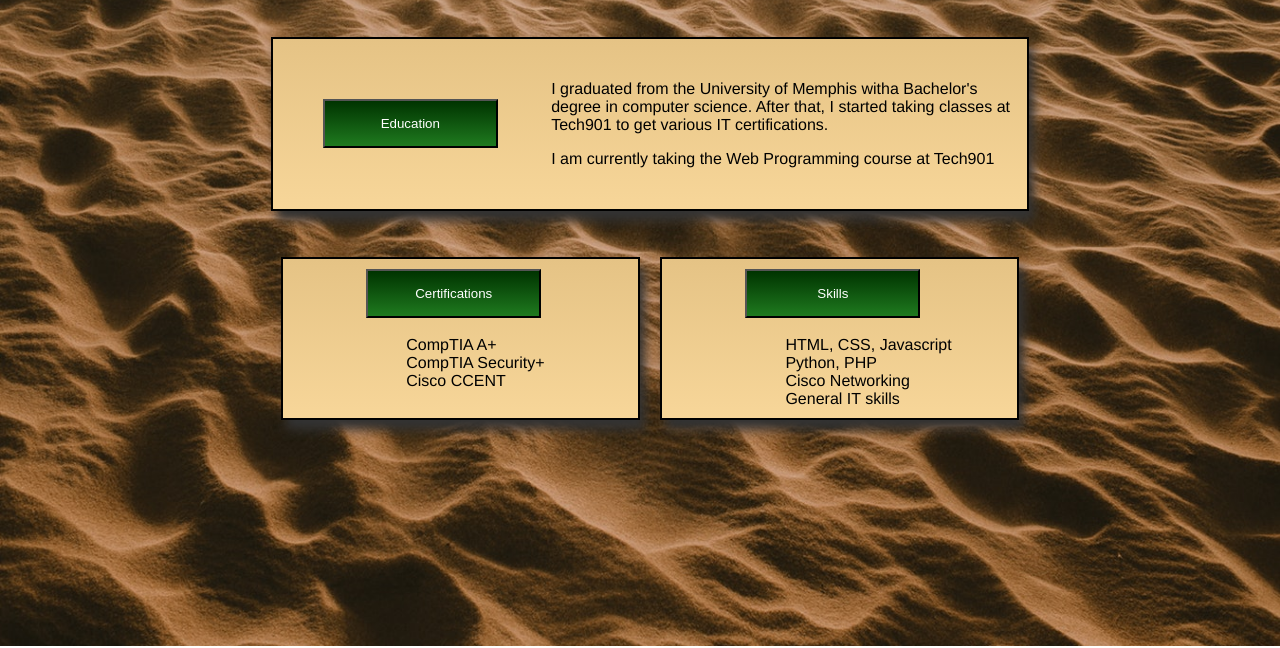
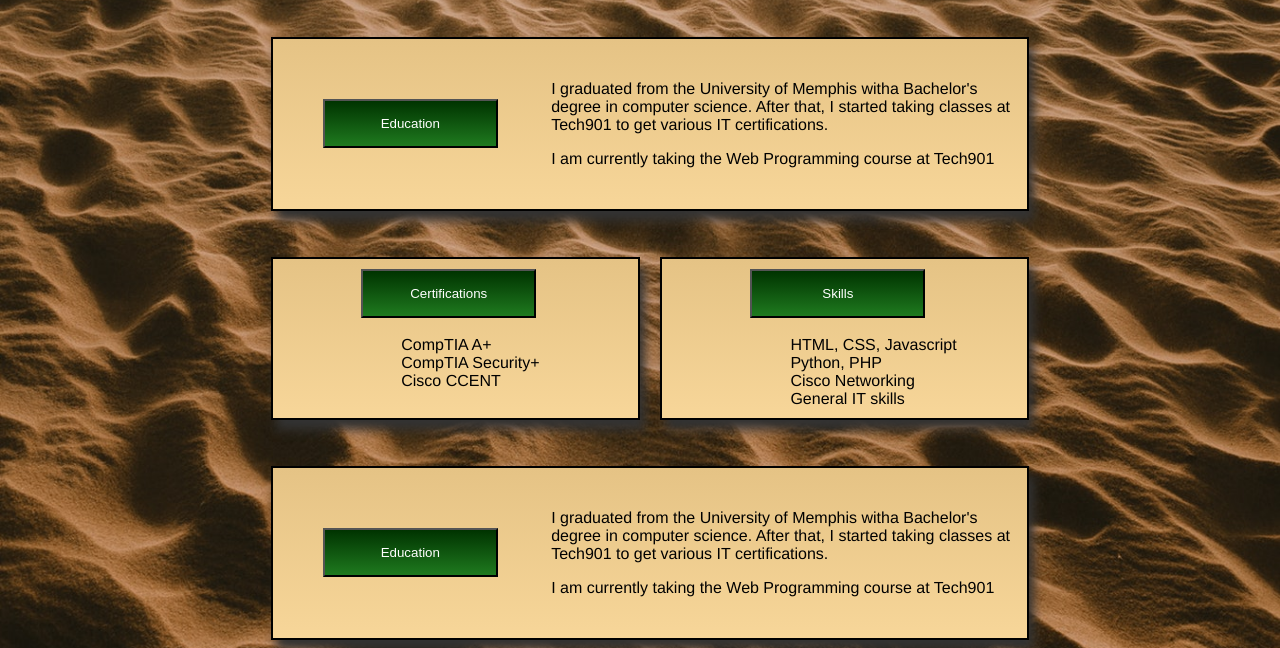
Before and after one commit to apatrick662/portfolio-site, a plain HTML site: page index.html in a window 1280 px wide. Shown: the part 154-802 px from the top of the page. Drawn offline with Linux system fonts and the light colour scheme.

Commit message:
added box

```diff
--- a/index.html
+++ b/index.html
@@ -26,7 +26,7 @@
 		</div>
 		<br><br>
 		<div class="side-by-side-wrapper">
-			<div class="side-box">
+			<div class="side-box" id="left-box">
 				<ul>
 					<li><button class="link" type="button">Certifications</button></li>
 					<li class="description">
@@ -40,7 +40,7 @@
 				</ul>
 			</div>
 			<br><br>
-			<div class="side-box">
+			<div class="side-box" id="right-box">
 				<ul>
 					<li><button class="link" type="button">Skills</button></li>
 					<li class="description"><ul>
@@ -53,6 +53,15 @@
 				</ul>
 			</div>
 			<br><br>
+
+		</div>
+		<br><br>
+		<div class="body-entry">
+			<ul>
+				<li><button class="link" type="button">Education</button></li>
+				<li class="description"><p>I graduated from the University of Memphis witha  Bachelor's degree in computer science. After that, I started taking classes at Tech901 to get various IT certifications.</p>
+				<p>I am currently taking the Web Programming course at Tech901</p></li>
+			</ul>
 		</div>
 	</div>
 	<!-- <div id="input">
--- a/style.css
+++ b/style.css
@@ -88,6 +88,15 @@ h2 {
     margin: 0px;
 }
 
+#left-box{
+    margin-left: 0;
+}
+
+#right-box{
+    margin-right: 0;
+}
+
+
 #body-wrapper {
     margin: 0;
     width: 60%;
```
